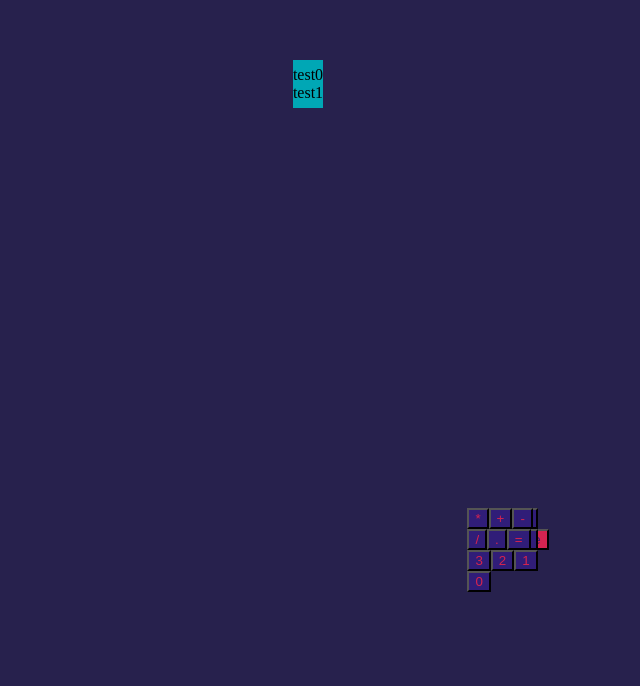
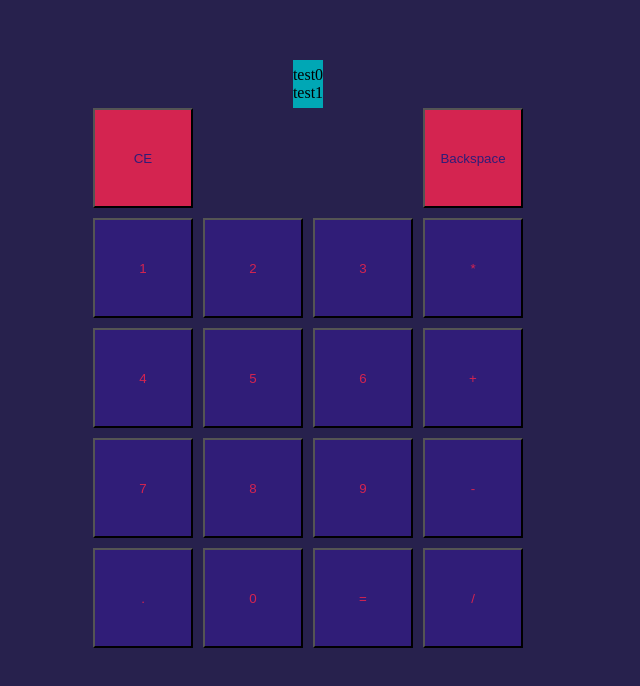
Before and after one commit to jwrigl/Calculator, a plain HTML site: page index.html in a window 1280 px wide. Shown: the part 204-890 px from the top of the page, without its empty margins (332-972 px from the left). Drawn offline with Linux system fonts and the light colour scheme.

Commit message:
Fix css grid to display properly, added grid gap

```diff
--- a/script.js
+++ b/script.js
@@ -35,7 +35,7 @@ function buildCalculator() {
 }
 
 function buildNumberGrid() {
-    let container = document.querySelector("#numberContainer");
+    let container = document.querySelector("#gridContainer");
     for (let i=9;i>=0;i--) {
         let btn = document.createElement("button");
         btn.setAttribute("id",i);
@@ -44,9 +44,9 @@ function buildNumberGrid() {
         btn.style.color = "#D42450"
         btn.classList.add("calculatorButtons")
         btn.innerText=i
+        btn.style.gridArea = `number${i}`
         container.appendChild(btn)
     }
-    container.style.gridArea = "number"
     /*container.style.display = "grid";
     container.style.gridGap = "1rem"
     container.style.gridTemplateColumns = "repeat(3, 1fr)";
@@ -57,9 +57,8 @@ function buildNumberGrid() {
 }
 
 function buildOperatorGrid() {
-    let container = document.querySelector("#operatorContainer");
+    let container = document.querySelector("#gridContainer");
     let operators = ["*","+","-","/",".","="];
-    container.style.gridArea = "operator"
     for (let i=0;i<operators.length;i++) {
         let btn = document.createElement("button");
         btn.setAttribute("id",operators[i]);
@@ -68,6 +67,7 @@ function buildOperatorGrid() {
         btn.innerText=operators[i];
         btn.style.backgroundColor = "#301D78";
         btn.style.color = "#D42450"
+        btn.style.gridArea = `operator${i}`
         container.appendChild(btn)
     }
     /*container.style.display = "grid";
@@ -92,7 +92,7 @@ function buildOutputScreen() {
 }
 
 function buildMiscButtons() {
-    let container = document.querySelector("#miscContainer");
+    let container = document.querySelector("#gridContainer");
     buildClearButton(container)
     buildDeleteLastButton(container)
 
@@ -106,7 +106,7 @@ function buildDeleteLastButton(container) {
     btn.innerText="Backspace"
     btn.style.backgroundColor = "#D42450";
     btn.style.color = "#301D78"
-    container.style.gridArea = "misc"
+    btn.style.gridArea = "deleteButton"
     container.appendChild(btn)
 }
 
@@ -118,7 +118,7 @@ function buildClearButton(container) {
     btn.innerText="CE";
     btn.style.backgroundColor = "#D42450";
     btn.style.color = "#301D78"
-    container.style.gridArea = "misc"
+    btn.style.gridArea = "clearButton"
     container.appendChild(btn)
 }
 
--- a/styles.css
+++ b/styles.css
@@ -23,17 +23,18 @@ body {
 
 #gridContainer {
     display: grid;
-    height: 40vh;
-    width: 30vw;
+    height: auto;
+    width: auto;
     justify-content: center;
-    grid-template-columns: 100px 100px 100px 100px;
-    grid-template-rows: 100px 100px 100px 100px;
+    grid-template-columns: 100px 100px 100px 100px ;
+    grid-template-rows: 100px 100px 100px 100px 100px;
+    gap: 10px;
     grid-template-areas:
-    "misc . . misc"
-    "number number number operator"
-    "number number number operator"
-    "number number number operator"
-    "operator number operator operator"
+    "clearButton . . deleteButton"
+    "number1 number2 number3 operator0"
+    "number4 number5 number6 operator1"
+    "number7 number8 number9 operator2"
+    "operator4 number0 operator5 operator3"
 }
 
 #outputContainer {
```
